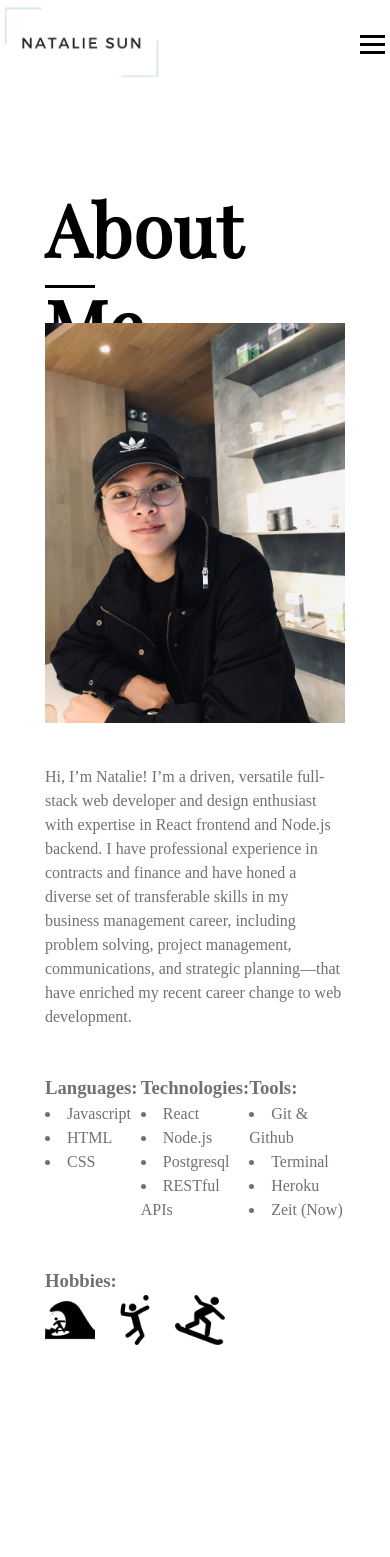
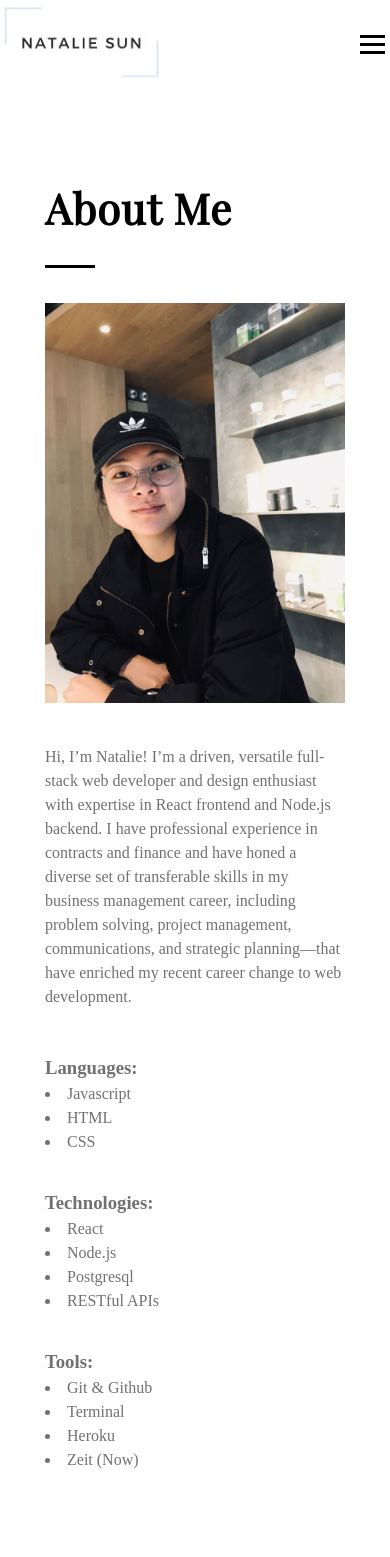
Before and after one commit to nataliesun/portfolio, a React (Create React App) app: page /about in a window 390 px wide. Shown: the top 1557 px of the page. Built offline with nearby package versions, Linux system fonts and the light colour scheme; a web font is replaced by a local one.

Commit message:
fixed some styles on aboutpage

```diff
--- a/src/components/AboutPage.css
+++ b/src/components/AboutPage.css
@@ -23,6 +23,20 @@
   display: flex;
   flex-direction: row;
   justify-content: space-between;
+}
+
+@media screen and (max-width: 471px) {
+  .tech-lists {
+    flex-direction: column;
+    justify-content: space-between;
+  }
+  .tech-lists div {
+    margin-bottom: 35px;
+  }
+  .hobbies {
+    margin-top: 0px;
+  }
+
 }
 
 .tech-lists div {
--- a/src/components/Header.css
+++ b/src/components/Header.css
@@ -22,6 +22,11 @@ header {
     font-size: 72px;
 
   }
+  .Header h1 {
+      font-family: 'Playfair Display', serif;
+      height: 85px;
+      font-size: 72px;
+  }
 }
 
 @media only screen and (max-width: 471px) {
@@ -32,17 +37,18 @@ header {
     font-size: 42px;
     height: 65px;
 }
+
+  .Header h1 {
+    font-family: 'Playfair Display', serif;
+    font-size: 42px;
+    height: 65px;
+  }
 }
 
 .subtitle {
   margin-top: 20px;
 }
 
-.Header h1 {
-    font-family: 'Playfair Display', serif;
-    height: 85px;
-    font-size: 72px;
-}
 
 
 
--- a/src/components/NavBar.css
+++ b/src/components/NavBar.css
@@ -38,8 +38,9 @@
   justify-content: space-between;
   align-items: center;
   max-width: 1100px;
-left: 50%;
-transform: translateX(-50%);
+  left: 50%;
+  transform: translateX(-50%);
+  z-index: 1000;
 }
 
 .NavBar img {
```
